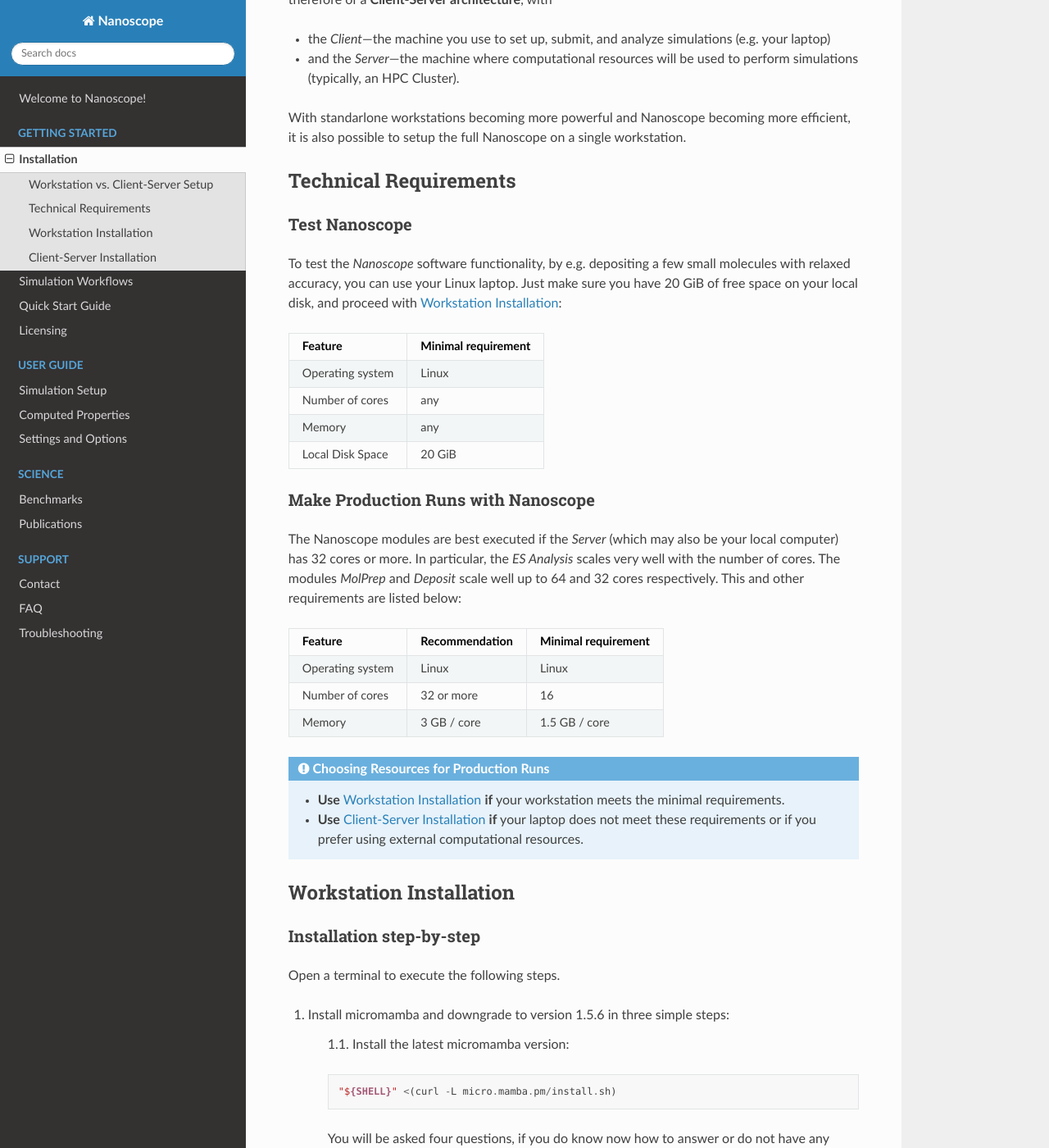
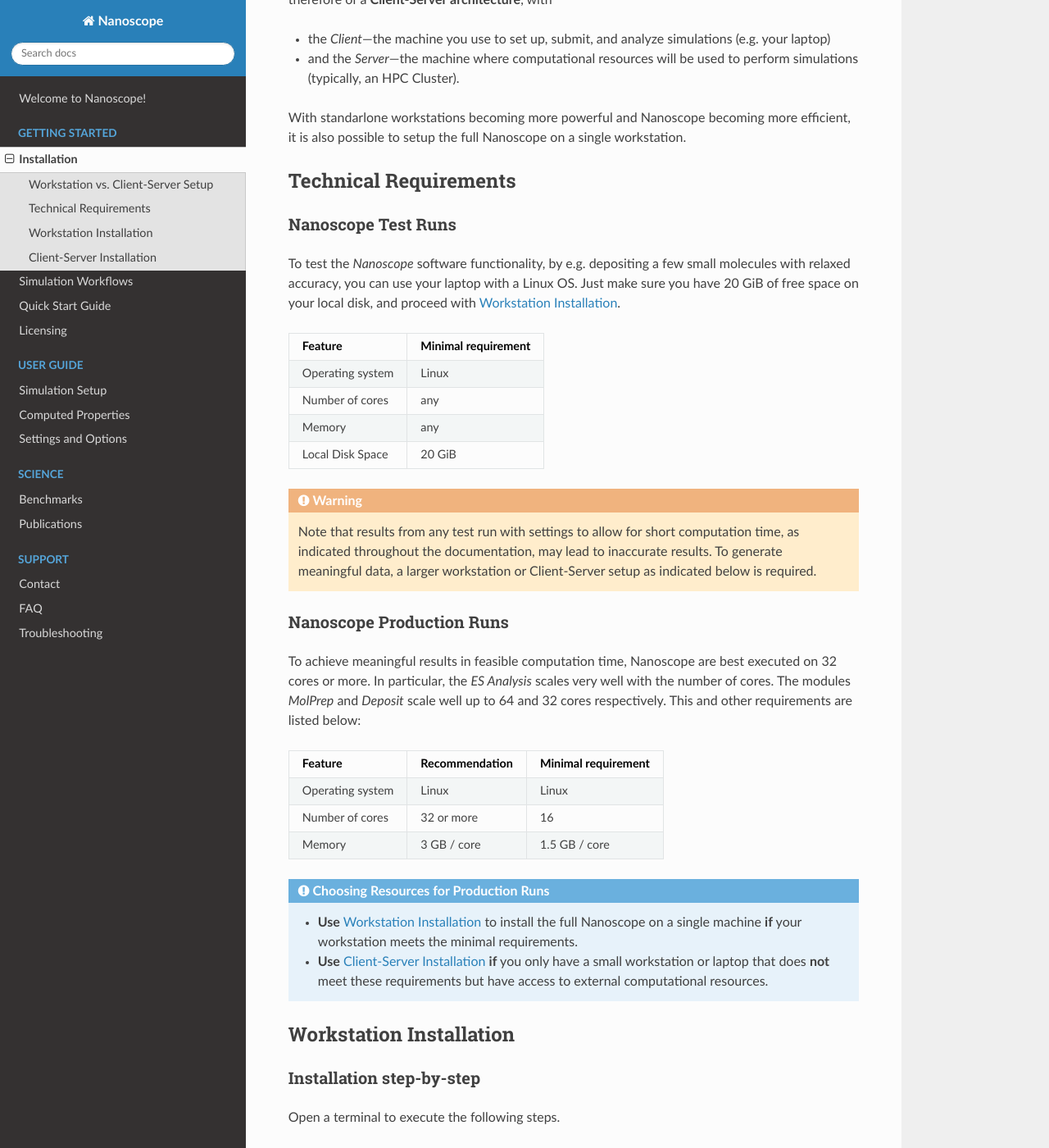
Before and after one commit to NanomatchGmbH/nanoscope-docs, a Sphinx documentation site: the page built from docs/source/getting_started/installation.rst, in a window 1280 px wide and 1400 px high, scrolled down 252 px. Shown: the whole window at 82% size. Built offline with Sphinx 7.4.7 and the Read the Docs theme 3.1.0, drawn with Linux system fonts in a browser that asks for light colours; some of the changed text lies outside the part shown.

Commit message:
suggestions for clarification

```diff
--- a/docs/source/getting_started/installation.rst
+++ b/docs/source/getting_started/installation.rst
@@ -20,12 +20,14 @@
 ----------------------
 
 
-Test Nanoscope
-~~~~~~~~~~~~~~
+Nanoscope Test Runs
+~~~~~~~~~~~~~~~~~~~~
 
 To test the `Nanoscope` software functionality, by e.g. depositing a few small molecules with relaxed
-accuracy, you can use your Linux laptop. Just make sure you have 20 GiB of free space on your local disk, and proceed
-with :ref:`getting_started_installation_workstation`:
+accuracy, you can use your laptop with a Linux OS. Just make sure you have 20 GiB of free space on your local disk, and proceed
+with :ref:`getting_started_installation_workstation`.
+
+.. todo @Artem I'm not sure this table is needed
 
 =============================== =======================
 Feature                         Minimal requirement
@@ -36,11 +38,12 @@
 Local Disk Space                20 GiB
 =============================== =======================
 
+.. warning:: Note that results from any test run with settings to allow for short computation time, as indicated throughout the documentation, may lead to inaccurate results. To generate meaningful data, a larger workstation or Client-Server setup as indicated below is required.
 
-Make Production Runs with Nanoscope
+Nanoscope Production Runs
 ~~~~~~~~~~~~~~~~~~~~~~~~~~~~~~~~~~~
 
-The Nanoscope modules are best executed if the `Server` (which may also be your local computer) has 32 cores or more.
+To achieve meaningful results in feasible computation time, Nanoscope are best executed on 32 cores or more.
 In particular, the `ES Analysis` scales very well with the number of cores.
 The modules `MolPrep` and `Deposit` scale well up to 64 and 32 cores respectively.
 This and other requirements are listed below:
@@ -56,8 +59,8 @@
 
 .. admonition:: Choosing Resources for Production Runs
 
-   - **Use** :ref:`getting_started_installation_workstation` **if** your workstation meets the minimal requirements.
-   - **Use** :ref:`getting_started_installation_client_server` **if** your laptop does not meet these requirements or if you prefer using external computational resources.
+   - **Use** :ref:`getting_started_installation_workstation` to install the full Nanoscope on a single machine **if** your workstation meets the minimal requirements.
+   - **Use** :ref:`getting_started_installation_client_server` **if** you only have a small workstation or laptop that does **not** meet these requirements but have access to external computational resources.
 
 
 .. _getting_started_installation_workstation:
@@ -72,7 +75,7 @@
 
 .. ToDo: Check if all the stuff below including submission works on WSL. If so, lose 1 sentence that WSL works as well as a pristine Linux machine, and how to open a terminal in WSL.
 
-1. Install micromamba and downgrade to version 1.5.6 in three simple steps:
+1. Install micromamba and downgrade to version 1.5.6:
 
     1.1. Install the latest micromamba version:
 
@@ -453,11 +455,10 @@
 
     In this form, enter the following information on your computational resources:
 
-    =============================== ==================================
+    =============================== =================================================================
     Label                           Description
-    =============================== ==================================
+    =============================== =================================================================
     Hostname                        The hostname of your `Server` that is also used to login via ssh
-
     Port                            ssh port of your `Server`
     Username                        Your username on your `Server`
     SSH Private Key                 Set to `UseSystemDefault`
@@ -466,7 +467,7 @@
     Calculation Basepath            Path in your home directory where workflows are executed
     Queuing System                  Queueing system in use on your `Server` to schedule jobs
     Extra config                    Leave at `None required (default)`
-    =============================== ==================================
+    =============================== =================================================================
 
 .. note::
 
```
Also changed, not shown: other parts of docs/source/getting_started/installation.rst (+0 -1 lines).
